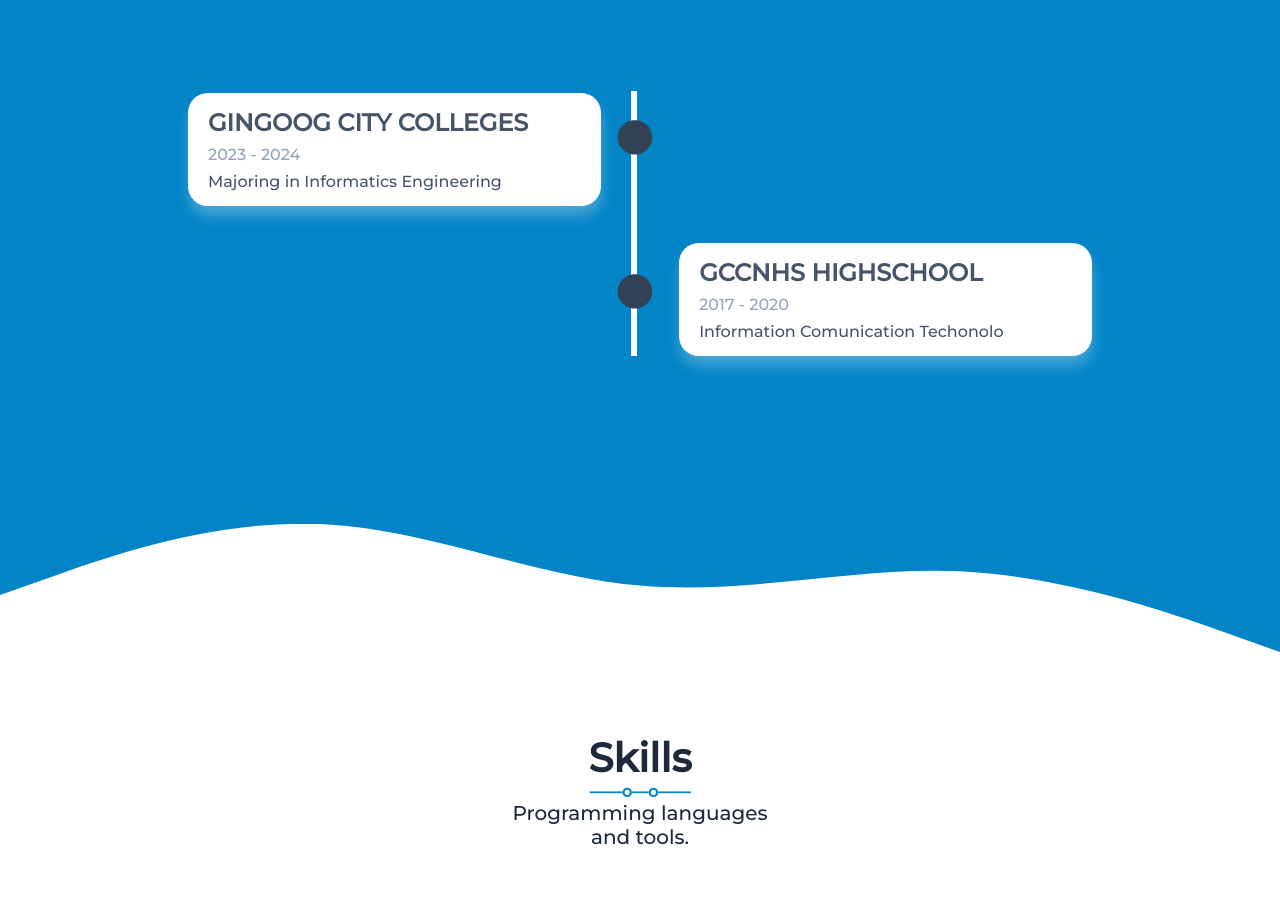
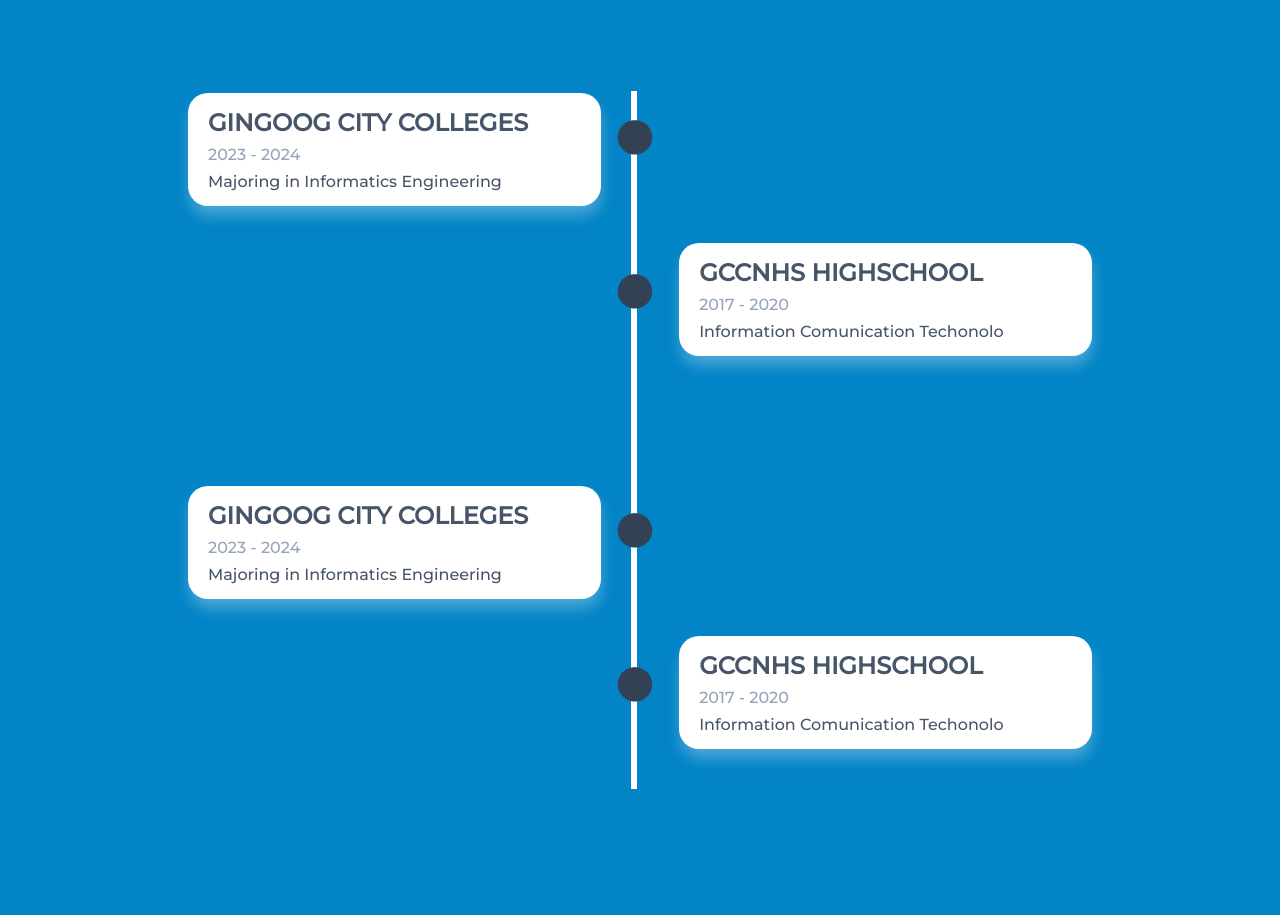
Before and after one commit to AntidoMario/portfolio, a plain HTML site: page index.html in a window 1280 px wide. Shown: the part 1089-2004 px from the top of the page. Drawn offline with Linux system fonts and the light colour scheme.

Commit message:
thirdCommit

```diff
--- a/index.html
+++ b/index.html
@@ -111,6 +111,32 @@
             <p class="desc-edu">Information Comunication Techonolo</p>
           </div>
         </div>
+
+
+        <div class="row">
+          <div class="col1">
+            <h2>GINGOOG CITY COLLEGES</h2>
+            <p class="date-edu">2023 - 2024</p>
+            <p class="desc-edu">Majoring in Informatics Engineering</p>
+          </div>
+
+        <div class="col2">
+          <ul>
+            <li></li>
+            <br />
+            <br />
+            <br />
+            <li></li>
+          </ul>
+        </div>
+
+
+        <div class="col3">
+          <h2>GCCNHS HIGHSCHOOL</h2>
+          <p class="date-edu">2017 - 2020</p>
+          <p class="desc-edu">Information Comunication Techonolo</p>
+        </div>
+      </div>
 
         <div class="wave">
           <svg xmlns="http://www.w3.org/2000/svg" viewBox="0 0 1440 320">
--- a/style/style.css
+++ b/style/style.css
@@ -301,7 +301,7 @@ header .logo a {
   border-left: 6px solid rgb(255, 255, 255);
   margin-left: 34%;
   margin-top: -2.5rem;
-  height: 13rem;
+  height: 30rem;
 }
 
 .col2 ul > li:first-of-type:after {
```
